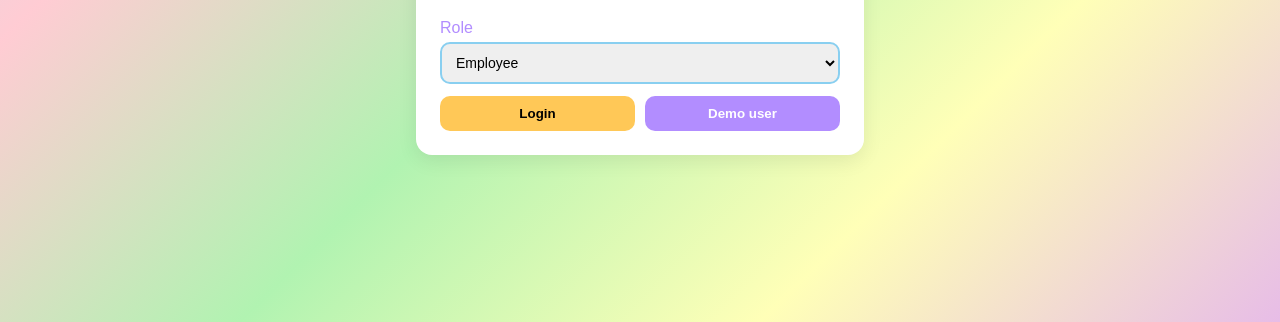
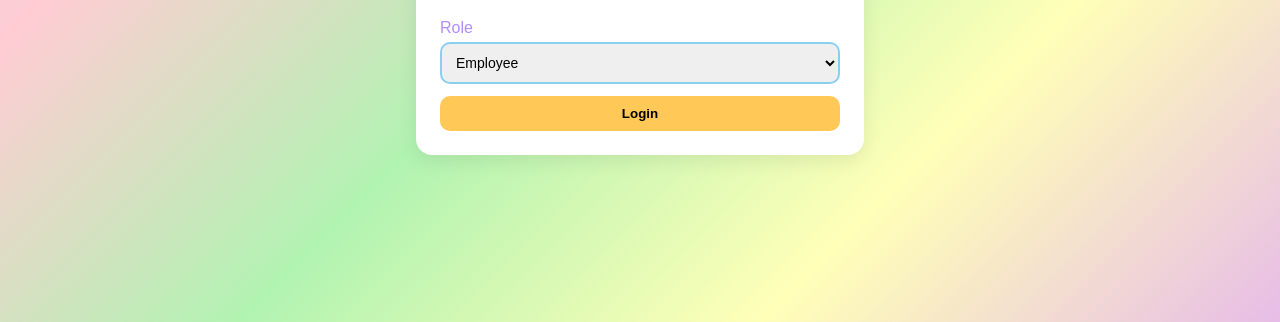
Before and after one commit to shielamarieverona46/confetti, a plain HTML site: page index.html in a window 1280 px wide. Shown: the part 478-800 px from the top of the page. Drawn offline with Linux system fonts and the light colour scheme.

Commit message:
Update index.html

```diff
--- a/index.html
+++ b/index.html
@@ -27,7 +27,7 @@
 
             <div class="row-between">
                 <button type="submit" class="btn primary">Login</button>
-                <button type="button" id="demoBtn" class="btn ghost">Demo user</button>
+<!--                 <button type="button" id="demoBtn" class="btn ghost">Demo user</button> -->
             </div>
         </form>
     </div>
@@ -58,4 +58,5 @@
     </script>
 </body>
 
+
 </html>
```
